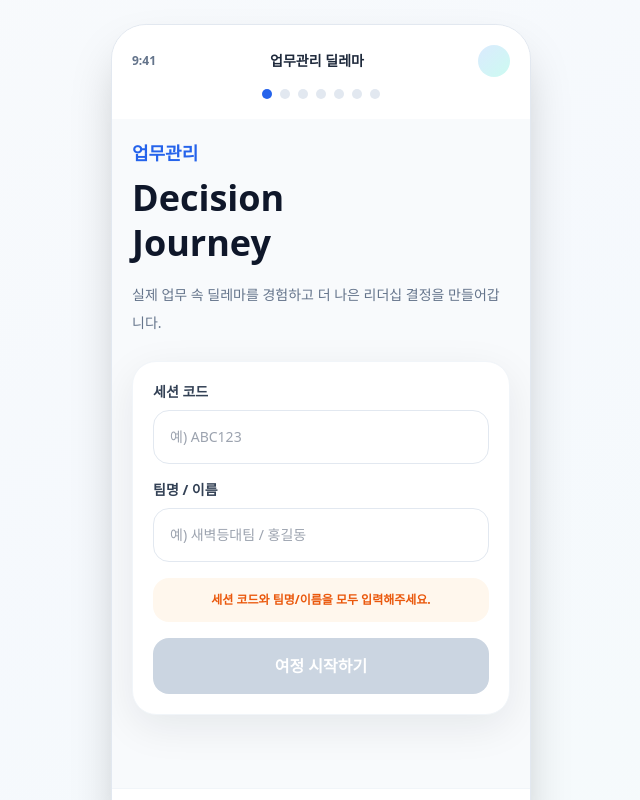
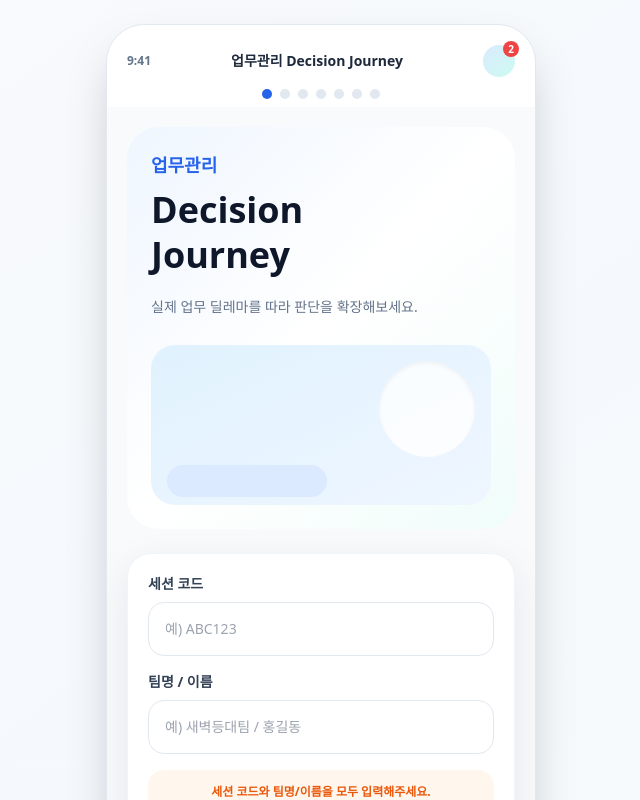
Before and after one commit to succ2ss-leadersfactory/wm-decision-journey-v032, a Next.js app: page / in a window 1280 px wide. Shown: the top 800 px of the page, without its empty margins (319-959 px from the left). Built offline with nearby package versions, Linux system fonts and the light colour scheme.

Commit message:
Use immersive learner dashboard v6

```diff
--- a/app/page.tsx
+++ b/app/page.tsx
@@ -1,9 +1,9 @@
-import LearnerAppV5 from "@/components/LearnerAppV5";
+import LearnerAppV6 from "@/components/LearnerAppV6";
 
 export default function Page() {
   return (
     <main className="flex min-h-screen items-center justify-center bg-gradient-to-br from-slate-50 via-blue-50/30 to-teal-50/30 p-6">
-      <LearnerAppV5 />
+      <LearnerAppV6 />
     </main>
   );
 }
```
